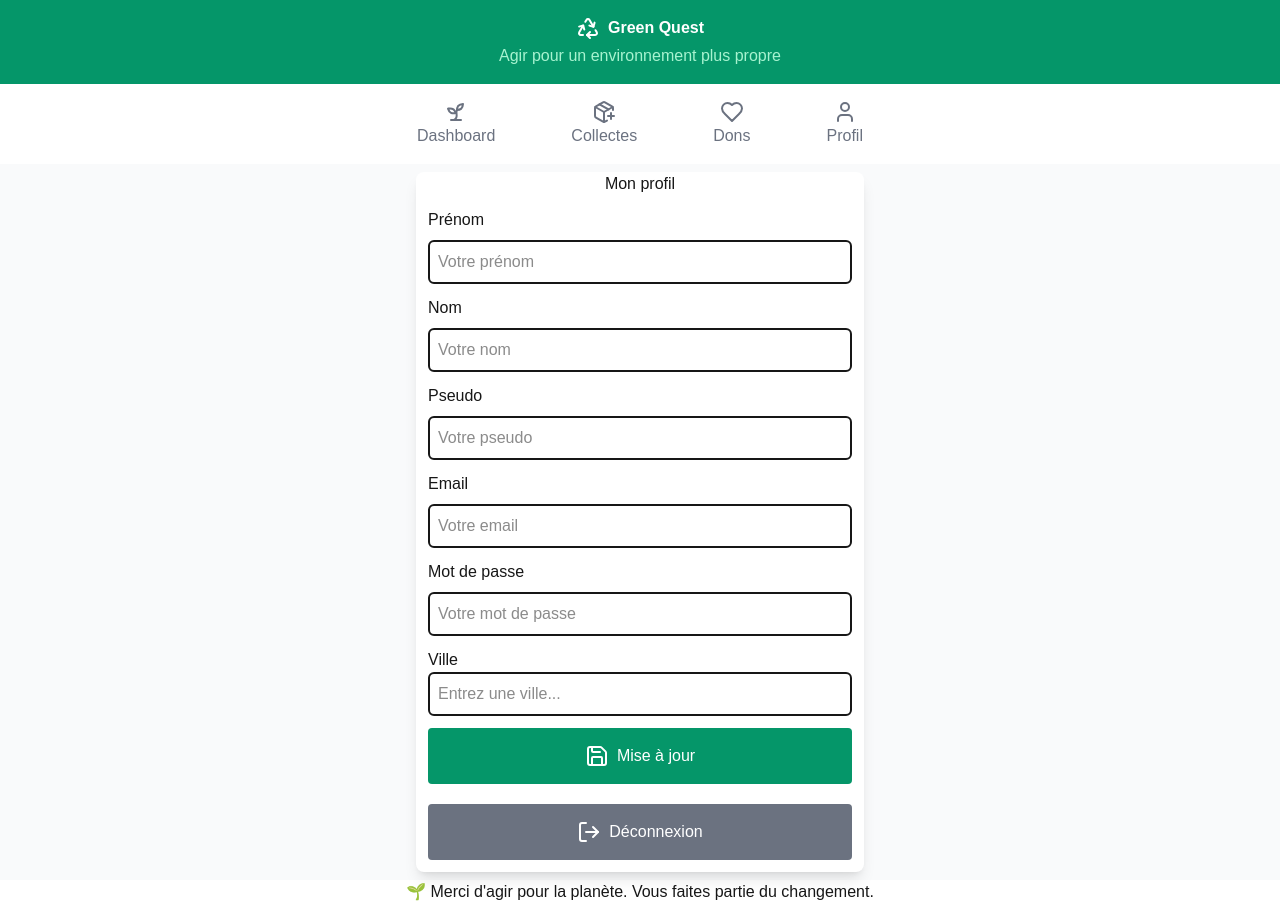
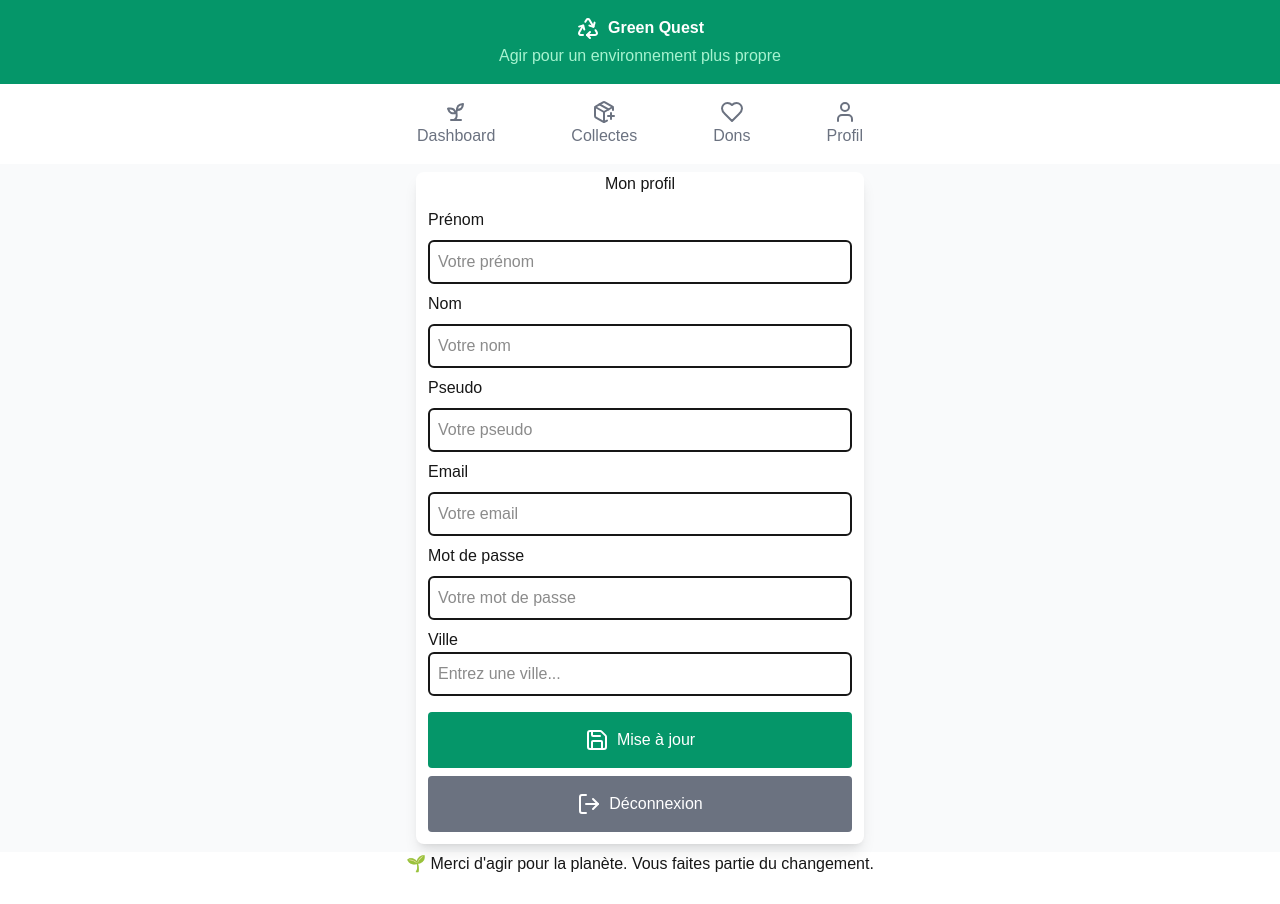
Before and after one commit to Edwige08/green_quest_front_end, a Next.js app: page /volunteers/profiles in a window 1280 px wide. After the commit the page ends 876 px from the top, so only its background shows below. Built offline with nearby package versions, Linux system fonts and the light colour scheme.

Commit message:
update : css on input

```diff
--- a/src/app/components/atoms/InputCity.js
+++ b/src/app/components/atoms/InputCity.js
@@ -43,7 +43,7 @@ export default function InputCity({onSelect}) {
     };
 
     return (
-        <div className="relative flex-col flex">
+        <div className="relative flex-col flex mb-2">
             <label htmlFor='city'>Ville</label>
             <input
                 type="text"
@@ -54,7 +54,7 @@ export default function InputCity({onSelect}) {
                     setSelectedCity("")
                 }}
                 placeholder="Entrez une ville..."
-                className=" p-2 w-full border-2 border-black-200 rounded-md focus:outline-none focus:border-(--primary-color) focus:ring-2 focus:ring-(--primary-color) hover:border-(--primary-color-hover) hover:ring-(--primary-color-hover)  "
+                className=" p-2 w-full border-2 border-black-200 rounded-md focus:outline-none focus:border-(--primary-color) focus:ring-2 focus:ring-(--primary-color) hover:border-(--primary-color-hover) hover:ring-(--primary-color-hover) mb-2 "
             />
             {villes.length > 0 && (
                 <ul className=" bg-white rounded-md  w-9/10 z-10 ">
--- a/src/app/components/atoms/InputLabel.jsx
+++ b/src/app/components/atoms/InputLabel.jsx
@@ -1,7 +1,7 @@
 export default function InputLabel ({ name, dataName, placeholder, onChange, type, value, maxLength = 150, classes = "border-2 border-black-200" }) {
 
     return <>
-        <div className="flex flex-col ">
+        <div className="flex flex-col  ">
             <label htmlFor={name} className="mb-2">{name}</label>
             <input
                 type={type}
@@ -10,7 +10,7 @@ export default function InputLabel ({ name, dataName, placeholder, onChange, typ
                 {...(value !== undefined ? { value } : {})}
                 placeholder={placeholder}
                 maxLength={maxLength}
-                className={classes + " p-2 rounded-md focus:outline-none focus:border-(--primary-color) focus:ring-2 focus:ring-(--primary-color) hover:border-(--primary-color-hover) hover:ring-(--primary-color-hover)"}
+                className={classes + " p-2 rounded-md focus:outline-none focus:border-(--primary-color) focus:ring-2 focus:ring-(--primary-color) hover:border-(--primary-color-hover) hover:ring-(--primary-color-hover) mb-2"}
             />
         </div>
     </>
--- a/src/app/components/organisms/VolunteerForm.js
+++ b/src/app/components/organisms/VolunteerForm.js
@@ -83,7 +83,7 @@ export default function VolunteerForm({children, user, title, classes, onSubmit}
     >
       <h2>{title}</h2>
       <form
-        className=" flex flex-col rounded-sm  w-full p-3 gap-3   "
+        className=" flex flex-col rounded-sm  w-full p-3    "
         onSubmit={handleSubmit}
       >
         <InputLabel
```
